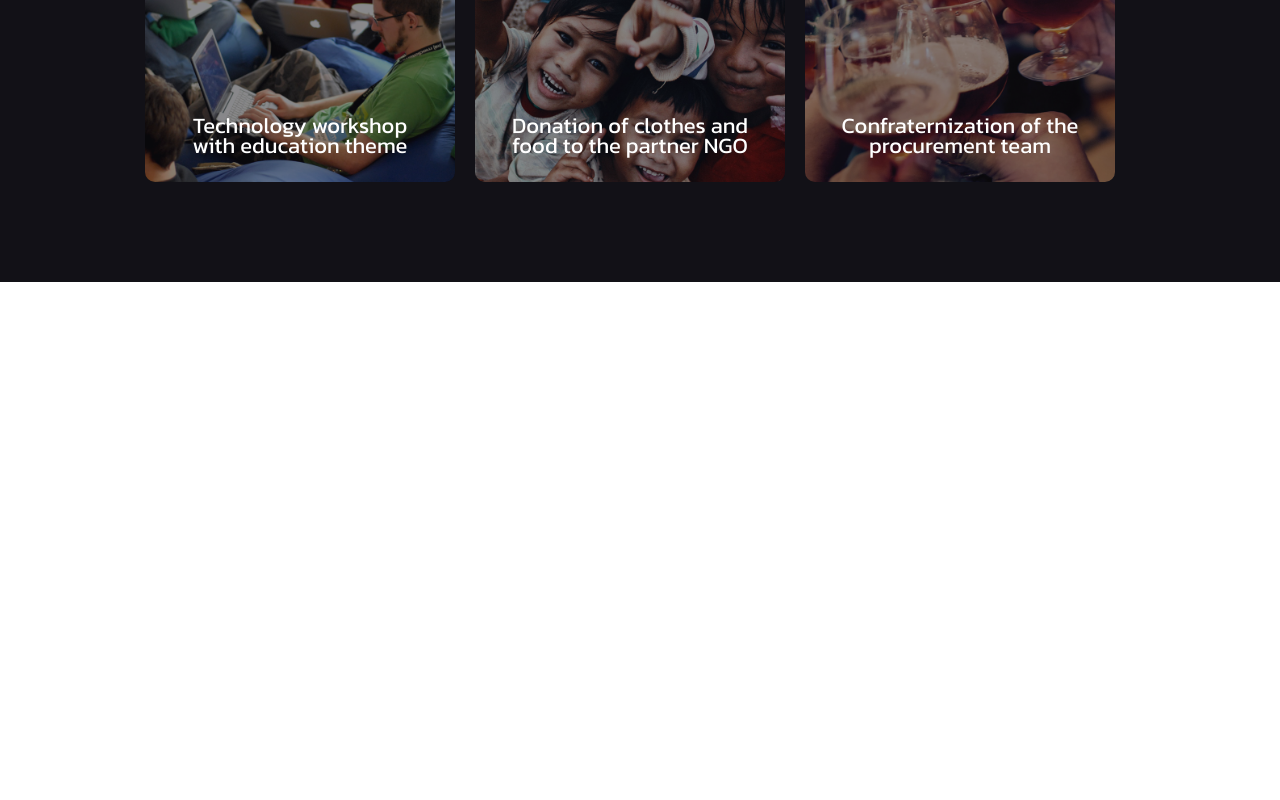
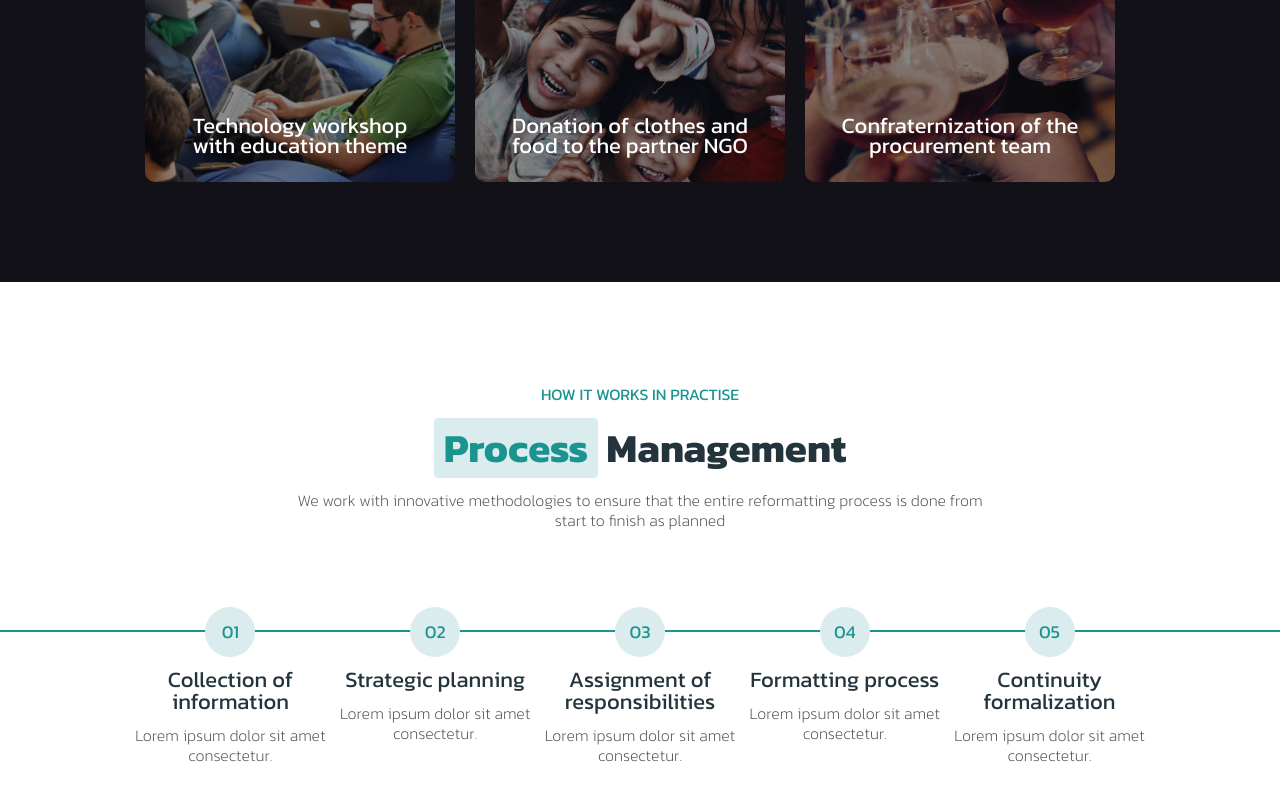
Before and after one commit to MonicaSerraWebDeveloper/proj-html-vuejs, a Vue app: page / in a window 1280 px wide. Shown: the part 2422-3222 px from the top of the page. Before the commit the page ends 2704 px from the top, so only its background shows below. Built offline with nearby package versions, Linux system fonts and the light colour scheme.

Commit message:
feat: add process section to main

```diff
--- a/src/App.vue
+++ b/src/App.vue
@@ -4,13 +4,15 @@
     import AppBulletPoint from './components/AppBulletPoint.vue'
     import AppAbout from './components/AppAbout.vue'
     import AppProjects from './components/AppProjects.vue'
+    import AppProcess from './components/AppProcess.vue'
 
     export default {
         components: {
             AppHeader,
             AppBulletPoint,
             AppAbout,
-            AppProjects
+            AppProjects,
+            AppProcess
         }
     }
 
@@ -22,6 +24,7 @@
         <AppBulletPoint></AppBulletPoint>
         <AppAbout></AppAbout>
         <AppProjects></AppProjects>
+        <AppProcess></AppProcess>
     </main>
 
 </template>
@@ -31,6 +34,4 @@
     @use './style/generic';
     @use './style/partials/variables' as *;
 
-
-
 </style>
--- /dev/null
+++ b/src/components/AppProcess.vue
@@ -0,0 +1,121 @@
+<script>
+
+    export default {
+        name: 'AppProcess'
+    }
+
+</script>
+
+<template>
+    <section class="container-elements">
+        <div class="title-container">
+            <div class="container">
+                <div class="row">
+                    <h4>How it works in practise</h4>
+                    <h2><span class="span-title">Process</span> Management</h2>
+                    <p>We work with innovative methodologies to ensure that the entire reformatting process is done from start to finish as planned</p>
+                </div>
+            </div>
+        </div>
+        <div class="process-container">
+            <div class="container-large">
+                <div class="row">
+                    <div class="col-20 single-process-container">
+                        <span>01</span>
+                        <h3>Collection of information</h3>
+                        <p>Lorem ipsum dolor sit amet consectetur.</p>
+                    </div>
+                    <div class="col-20 single-process-container">
+                        <span>02</span>
+                        <h3>Strategic planning</h3>
+                        <p>Lorem ipsum dolor sit amet consectetur.</p>
+                    </div>
+                    <div class="col-20 single-process-container">
+                        <span>03</span>
+                        <h3>Assignment of responsibilities</h3>
+                        <p>Lorem ipsum dolor sit amet consectetur.</p>
+                    </div>
+                    <div class="col-20 single-process-container">
+                        <span>04</span>
+                        <h3>Formatting process</h3>
+                        <p>Lorem ipsum dolor sit amet consectetur.</p>
+                    </div>
+                    <div class="col-20 single-process-container">
+                        <span>05</span>
+                        <h3>Continuity formalization</h3>
+                        <p>Lorem ipsum dolor sit amet consectetur.</p>
+                    </div>
+                </div>
+            </div>
+        </div>
+    </section>
+
+</template>
+
+<style scoped lang="scss">
+
+    @use '../style/partials/variables' as *;
+
+    .container-elements {
+        padding: 100px 0;
+        text-align: center;
+
+        .title-container {
+            padding-bottom: 100px;
+            border-bottom: 2px solid $primary-color;
+
+            .container {
+                max-width: 700px;
+
+                .row {
+                    flex-direction: column;
+                    align-items: center;
+                    gap: 12px;
+                }
+            }
+        }
+
+        .process-container {
+            position: relative;
+            padding-bottom: 100px;
+
+            .row {
+                justify-content: space-evenly;
+                position: absolute;
+                top: -25px;
+                left: 10%;
+                right: 10%;
+
+                .col-20 {
+                    width: calc(100% / 5);
+                }
+
+                .single-process-container {
+                    display: flex;
+                    flex-direction: column;
+                    align-items: center;
+                    gap: 12px;
+
+                    span {
+                        color: $primary-color;
+                        background-color: $bg-color;
+                        border-radius: 50%;
+                        width: 50px;
+                        height: 50px;
+                        line-height: 50px;
+                        font-size: 18px;
+                    }
+
+                    h3 {
+                        line-height: 22px;
+                    }
+                }
+            }
+        }
+
+    }
+
+
+
+
+</style>
```
